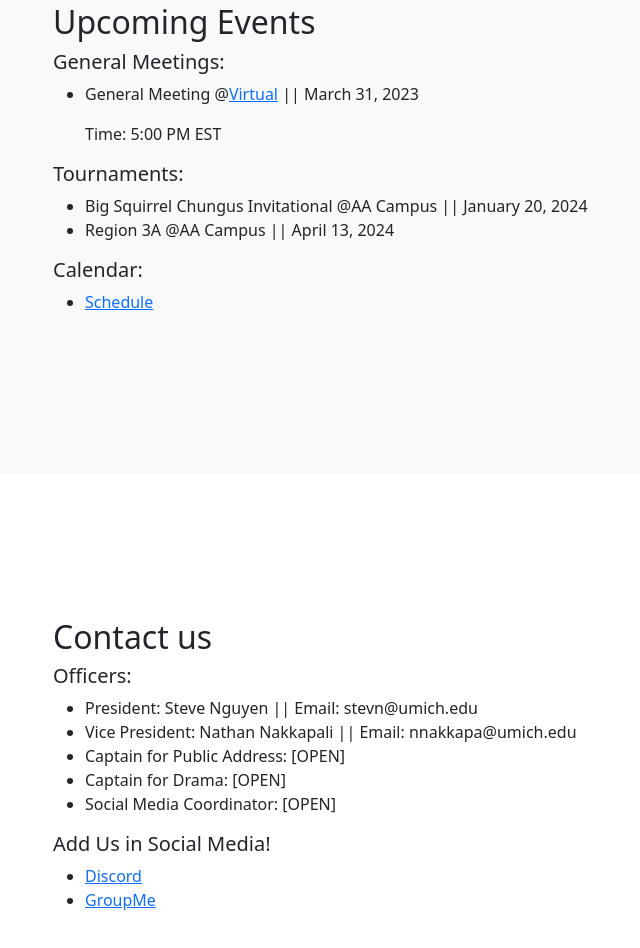
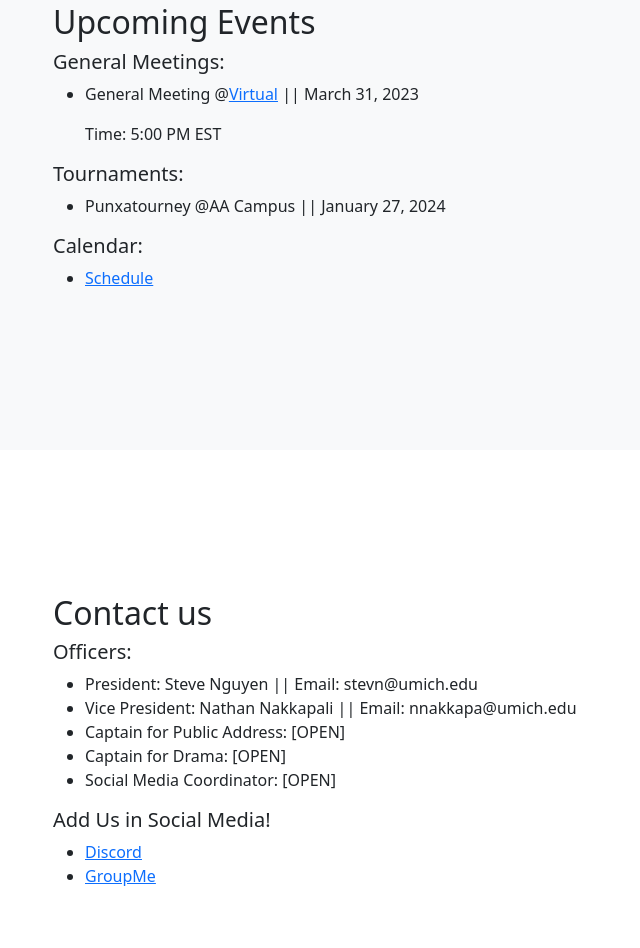
Before and after one commit to osarius/Forensics, a plain HTML site: page index.html in a window 1280 px wide. Shown: the part 1485-2433 px from the top of the page, without its empty margins (227-867 px from the left). Drawn offline with nearby package versions, Linux system fonts and the light colour scheme.

Commit message:
Update index.html

```diff
--- a/index.html
+++ b/index.html
@@ -112,8 +112,8 @@
                         </ul>
                         <h5>Tournaments:</h5>
                         <ul>
-                            <li>Big Squirrel Chungus Invitational @AA Campus || January 20, 2024</li>
-                            <li>Region 3A @AA Campus || April 13, 2024</li>
+                            <li>Punxatourney @AA Campus || January 27, 2024</li>
+
                         </ul>
                         <h5>Calendar:</h5>
                         <ul><li>
```
